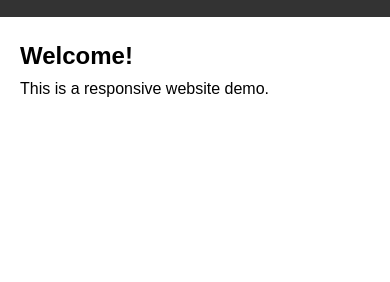
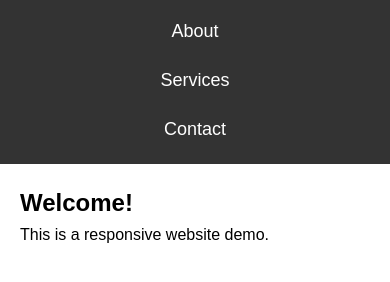
Before and after one commit to nojomack/8.1-assignment, a plain HTML site: page index.html in a window 390 px wide. Shown: the part 154-436 px from the top of the page. Drawn offline with Linux system fonts and the light colour scheme.

Commit message:
Update styles.css

```diff
--- a/styles.css
+++ b/styles.css
@@ -32,3 +32,10 @@ nav a {
 main {
     padding: 20px;
 }
+
+@media (max-width: 768px) {
+    nav ul {
+        flex-direction: column;
+        align-items: center;
+    }
+}
```
